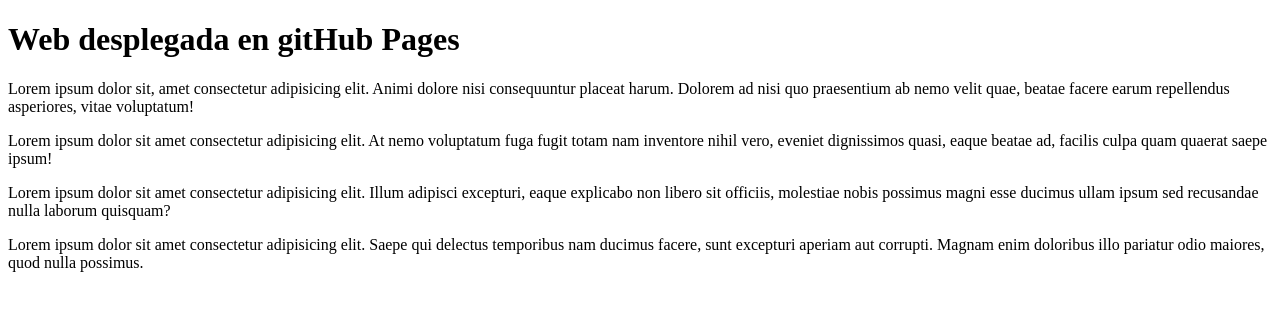
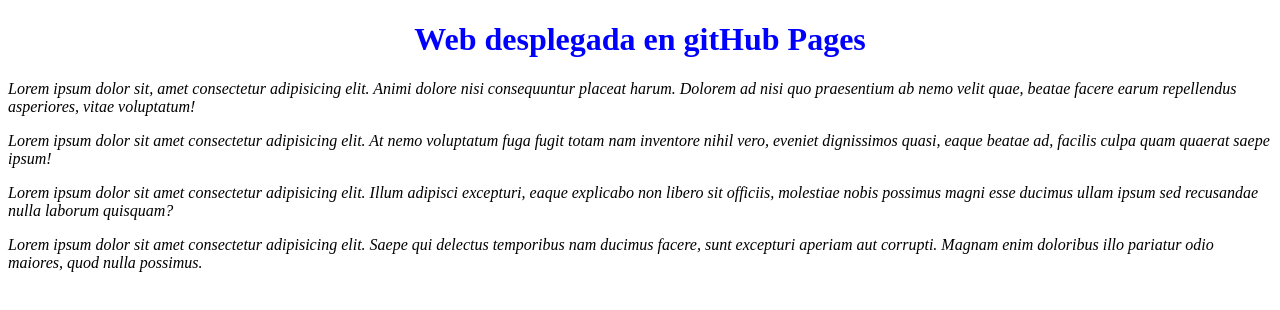
Before and after one commit to Jaimesf14/pruebas, a plain HTML site: page docs/index.html in a window 1280 px wide. Drawn offline with Linux system fonts and the light colour scheme.

Commit message:
añado estilos

```diff
--- /dev/null
+++ b/docs/css/estilos.css
@@ -0,0 +1,8 @@
+h1{
+color: blue;
+text-align: center;
+}
+
+p{
+    font-style: italic;
+}
--- a/docs/index.html
+++ b/docs/index.html
@@ -4,6 +4,7 @@
     <meta charset="UTF-8">
     <meta name="viewport" content="width=device-width, initial-scale=1.0">
     <title>ejemplo uso pages</title>
+    <link rel="stylesheet" href="css/estilos.css">
 </head>
 <body>
     <h1>Web desplegada en gitHub Pages</h1>
```
